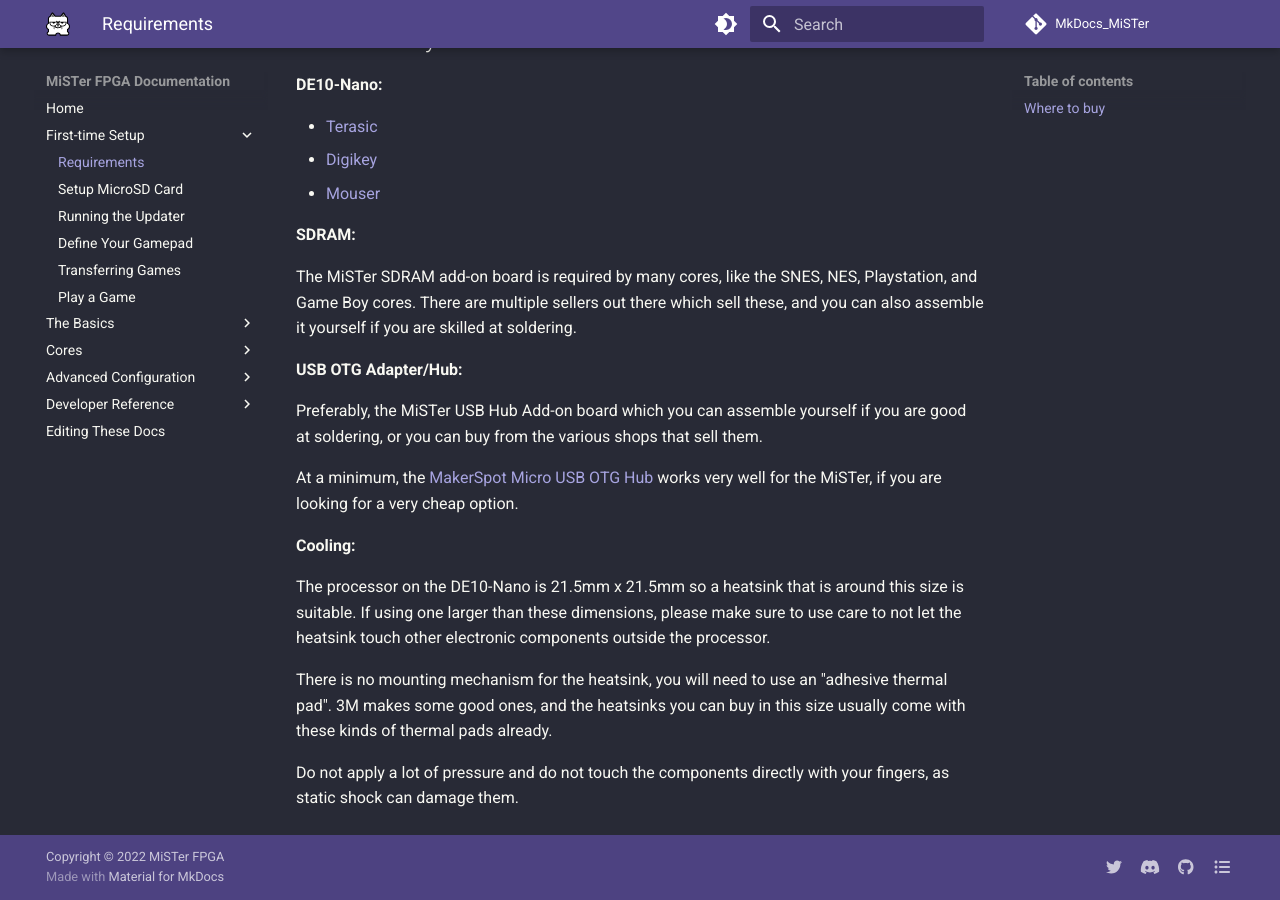
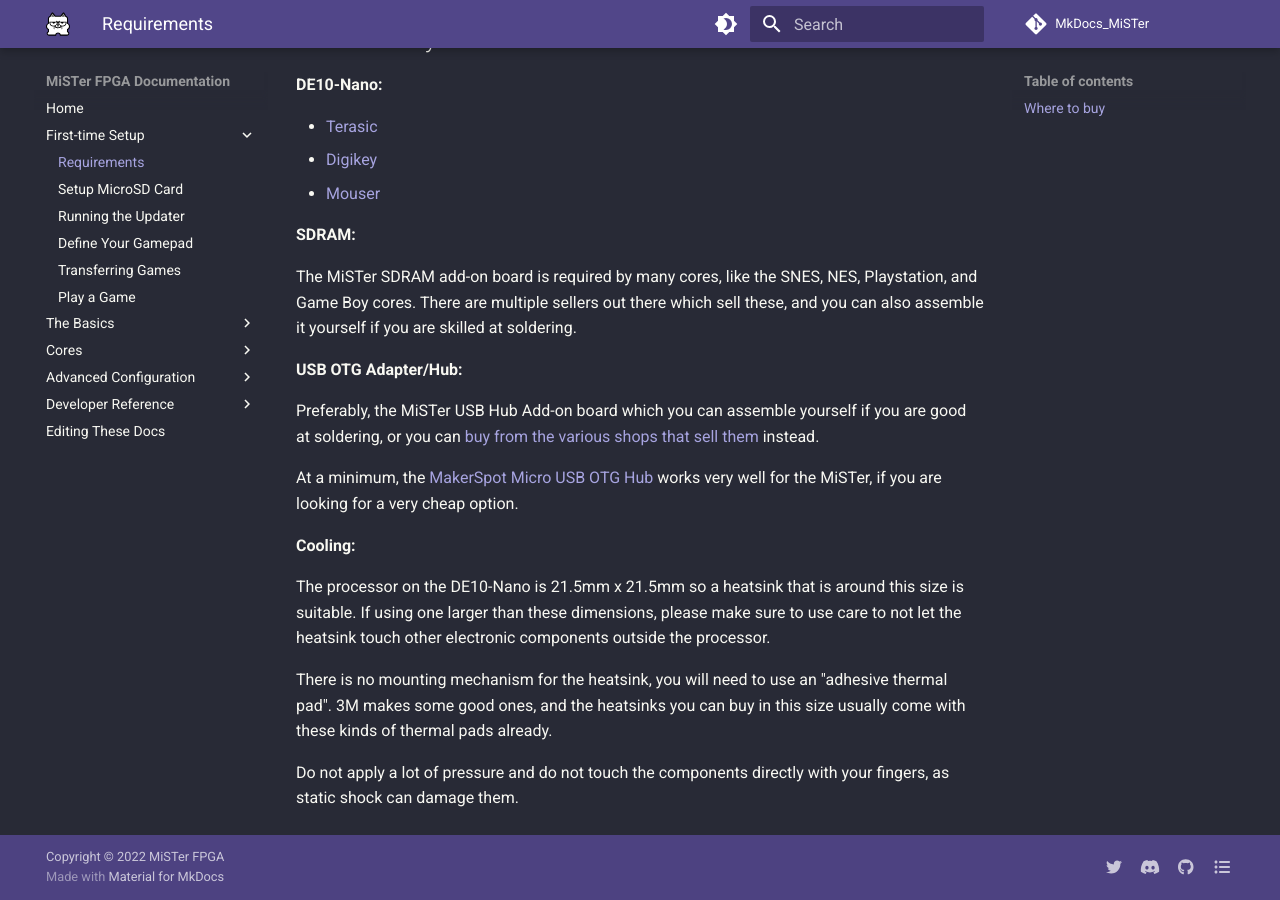
Before and after one commit to MiSTer-devel/MkDocs_MiSTer, an MkDocs documentation site: the page built from docs/setup/requirements.md, in a window 1280 px wide and 900 px high, scrolled down 501 px. Built offline with MkDocs 1.6.1 and Material for MkDocs 9.7.7, drawn with Linux system fonts in a browser that asks for light colours; comment, search, counter and statistics services are not loaded.

Commit message:
Add relevant where to buy linkback in requirements.md

```diff
--- a/docs/setup/requirements.md
+++ b/docs/setup/requirements.md
@@ -22,7 +22,7 @@
 
 **USB OTG Adapter/Hub:**
 
-Preferably, the MiSTer USB Hub Add-on board which you can assemble yourself if you are good at soldering, or you can buy from the various shops that sell them.
+Preferably, the MiSTer USB Hub Add-on board which you can assemble yourself if you are good at soldering, or you can [buy from the various shops that sell them](http://127.0.0.1:8000/MkDocs_MiSTer/basics/addons/#where-to-buy){target=_blank} instead.
 
 At a minimum, the [MakerSpot Micro USB OTG Hub](https://www.amazon.com/MakerSpot-Accessories-Charging-Extension-Raspberry/dp/B01JL837X8){target=_blank} works very well for the MiSTer, if you are looking for a very cheap option.
 
```
